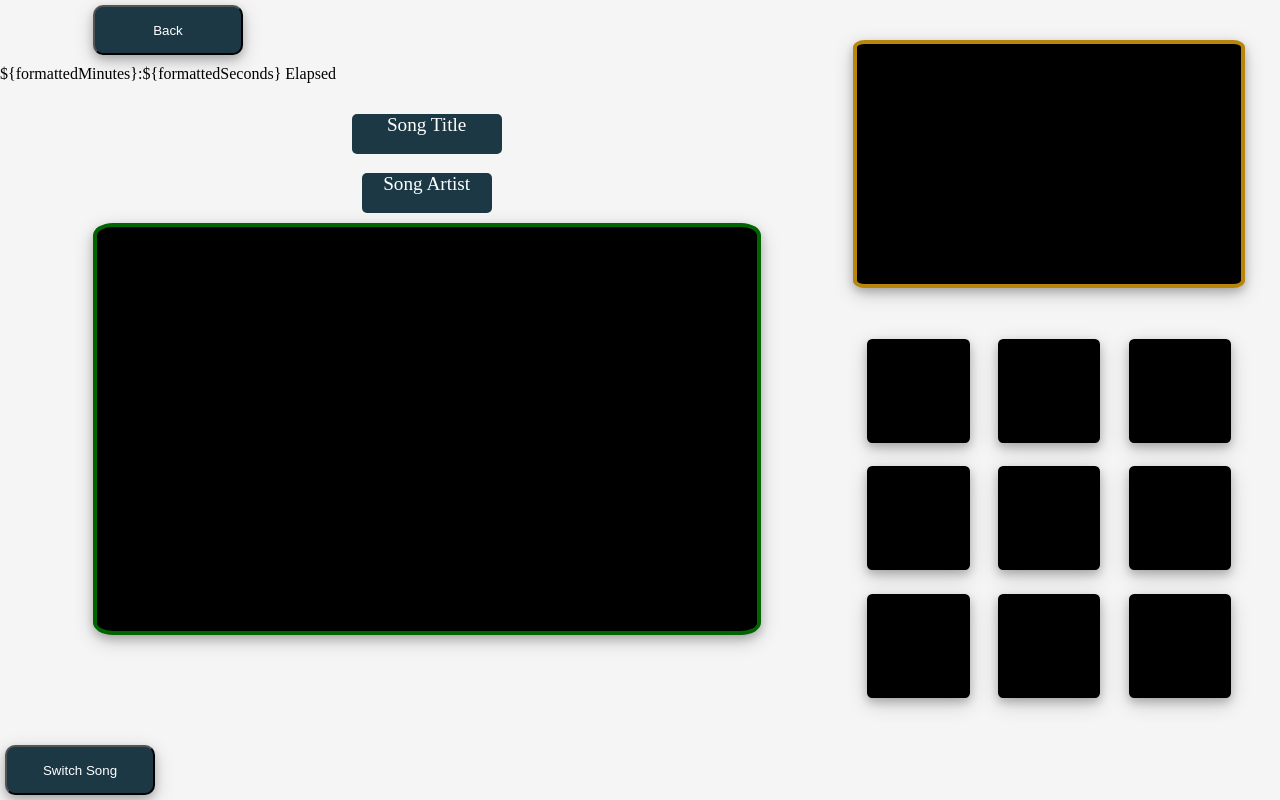
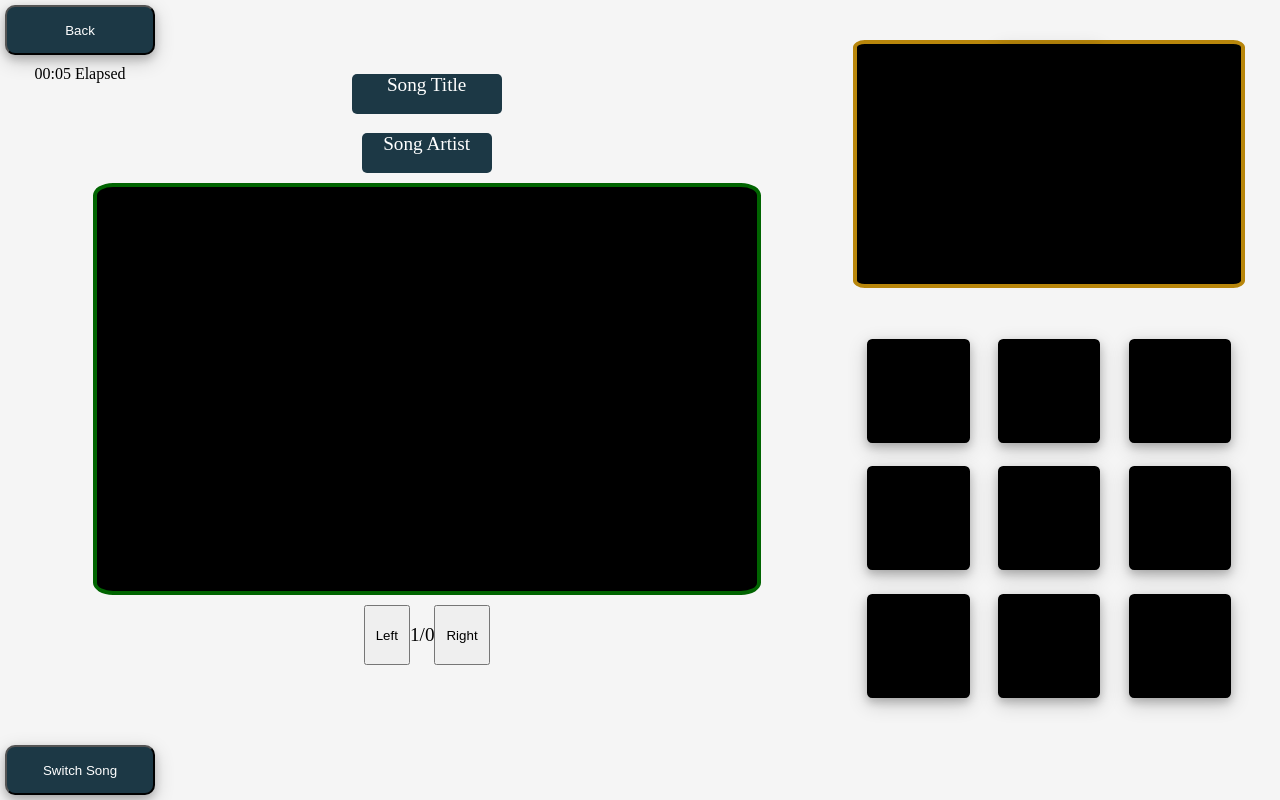
Before and after one commit to MasterTemple/CSCI-450-Group-Project, a SvelteKit app: page /PresenterView in a window 1280 px wide. Built offline with nearby package versions, Linux system fonts and the light colour scheme.

Commit message:
Updated slide previews and added a slide counter & timer

```diff
--- a/src/routes/PresenterView/+page.svelte
+++ b/src/routes/PresenterView/+page.svelte
@@ -1,9 +1,10 @@
 <script>
 	import { onMount } from "svelte";
-	import { getLyricData, max, min, setWindowFullscreen } from "../functions";
+	import { getLyricData, setWindowFullscreen } from "../functions";
 	import { currentSlideIndex, lyricsBySlide } from "../stores";
-	import LeftColumn from "/home/dgmastertemple/Documents/GitHub/CSCI-450-Group-Project/src/routes/PresenterView/LeftColumn.svelte";
-	import RightColumn from "/home/dgmastertemple/Documents/GitHub/CSCI-450-Group-Project/src/routes/PresenterView/RightColumn.svelte";
+	import LeftColumn from "./LeftColumn.svelte";
+	import RightColumn from "./RightColumn.svelte";
+
 	const bc = new BroadcastChannel("lyric_of_lyrics");
 
 	bc.onmessage = (event) => {
@@ -17,36 +18,11 @@
 		}
 	};
 
-	currentSlideIndex.subscribe((newIndex) => {
-		if ($currentSlideIndex < 0) return;
-		if (!$lyricsBySlide[newIndex]) return;
-		console.log({ lyrics: $lyricsBySlide[newIndex], newIndex });
-		bc.postMessage({
-			msg: "setLyrics",
-			lyrics: $lyricsBySlide[newIndex],
-		});
+	onMount(() => {
+		//lyricsBySlide.set(getLyricData());
+
 	});
 
-	function onKey(key) {
-		// right arrow: advance slide
-		if (key == "ArrowRight") {
-			// currentSlideIndex.update((i) => i + 1);
-			currentSlideIndex.set(
-				min($lyricsBySlide.length, $currentSlideIndex + 1),
-			);
-		}
-		// left arrow: retreat slide
-		else if (key == "ArrowLeft") {
-			// currentSlideIndex.update((i) => i - 1);
-			currentSlideIndex.set(max(0, $currentSlideIndex - 1));
-		}
-	}
-
-	onMount(() => {
-		lyricsBySlide.set(getLyricData());
-
-		document.addEventListener("keydown", (event) => onKey(event.key));
-	});
 </script>
 
 <div id="row">
--- a/src/routes/PresenterView/LeftColumn.svelte
+++ b/src/routes/PresenterView/LeftColumn.svelte
@@ -1,38 +1,30 @@
 <script>
     import { onMount } from 'svelte';
+    import { writable } from 'svelte/store';
+	import { max, min } from "../functions";
     import { color,
              lyricsBySlide,
-             titleSlide,
              textColor,
              backgroundColor,
              fontSize,
-             fontFamily
+             fontFamily,
+             currentSlideIndex,
+             rawClipboardContents,
+             lines,
+             breakIndexes,
+             dividerList
             } from '../stores.js';
+    import Slides from './Slides.svelte';
 
-    function displaySlide(){
-        var lyrics = document.createElement('p');
-
-        for(let i = 0; i < lyricsBySlide.size(); i++){
-            for(let j = 0; j < lyricsBySlide[i].size(); j++){
-                var lyricsByLine = document.createTextNode(lyricsBySlide[i][j]);
-                lyrics.appendChild(lyricsByLine);
-                document.LeftColumn.appendChild(lyrics);
-            }
-        }
-        console.log(lyrics);
-    }
-
-    function formatTime(minutes, seconds){
-        let formattedMinutes = String(minutes).padStart(2, '0');
-        let formattedSeconds = String(seconds).padStart(2, '0');
-        let formattedTime = "${formattedMinutes}:${formattedSeconds}";
-        return formattedTime;
-    }
+    const bc = new BroadcastChannel("lyric_of_lyrics");
+    const lyrics = writable([]);
+	let slideCounter = writable(0);
 
     function getElapsedTime(){
         var startTime = new Date();
 
-        var updateDisplay = setInterval(function () {
+        //setInterval calls this function every second to update timer
+        var updateTimer = setInterval(function () {
             var currentTime = new Date();
 
             var timeDifference = currentTime - startTime;
@@ -42,24 +34,100 @@
             var minutes = Math.floor(totalSeconds / 60);
             var seconds = Math.floor(totalSeconds % 60);
 
+            //Format time to display as "MM:SS"
+            let formattedMinutes = String(minutes).padStart(2, '0');
+            let formattedSeconds = String(seconds).padStart(2, '0');
+
             var elapsedTimeElement = document.getElementById("elapsedTime");
-            elapsedTimeElement.textContent = "" + formatTime(minutes, seconds) + " Elapsed";
-            console.log("" + formatTime(minutes, seconds) + " Elapsed")
+            elapsedTimeElement.textContent = "" + formattedMinutes + ":" + formattedSeconds + " Elapsed";
         }, 1000)
 
-        return updateDisplay;
+        return updateTimer;
     }
 
+	currentSlideIndex.subscribe((newIndex) => {
+		if ($currentSlideIndex < 0) return;
+		if (!$lyricsBySlide[newIndex]) return;
+		lyrics.set($lyricsBySlide[newIndex]);
+		console.log({ lyrics: $lyricsBySlide[newIndex], newIndex });
+		bc.postMessage({
+			msg: "setLyrics",
+			lyrics: $lyricsBySlide[newIndex],
+		});
+	});
 
+    bc.onmessage = (event) => {
+		if (event.data.msg == "setLyrics") {
+			console.log({ data: event.data });
+			lyrics.set([...event.data.lyrics]);
+		}
+	};
+
+	function onKey(key) {
+		// right arrow: advance slide
+		if (key == "ArrowRight") {
+			// currentSlideIndex.update((i) => i + 1);
+			currentSlideIndex.set(
+				min(lyricsBySlide.length, $currentSlideIndex + 1),
+			);
+		}
+		// left arrow: retreat slide
+		else if (key == "ArrowLeft") {
+			// currentSlideIndex.update((i) => i - 1);
+			currentSlideIndex.set(max(0, $currentSlideIndex - 1));
+		}
+	}
+
+	function slideRight(){
+		currentSlideIndex.set(
+			min($lyricsBySlide.length, $currentSlideIndex + 1)
+		);
+	}
+
+	function slideLeft(){
+		currentSlideIndex.set(max(0, $currentSlideIndex - 1));
+	}
+
+	const RESERVED_KEYS = ["ArrowRight", "ArrowLeft", "Escape"];
 
     onMount(() => {
+		slideCounter = 0;
+		slideCounter = $lyricsBySlide.length;
+
         //Send user back to editor page when ESC key is pressed
         window.addEventListener("keyup", function(e){ if(e.key=== 'Escape' || e.keyCode == 27) this.window.location.assign("../");}, false);
+		document.addEventListener("keydown", (event) => {
+			if (RESERVED_KEYS.includes(event.key)) {
+				event.preventDefault();
+				// bc.postMessage({ msg: "sendKey", key: event.key });
+				onKey(event.key);
+			}
+		});
+
+		const rightBtn = document.getElementById("slideRight");
+		rightBtn.addEventListener("click", slideRight);
+		const leftBtn = document.getElementById("slideLeft");
+		leftBtn.addEventListener("click", slideLeft);
+
+        //Start timer
         var updateDisplay = getElapsedTime();
+
+        // load data
+		const savedCurrentSong = JSON.parse(
+			localStorage.getItem("currentSong"),
+		);
+
+		if (savedCurrentSong) {
+			rawClipboardContents.set(savedCurrentSong["rawClipboardContents"]);
+			lines.set(savedCurrentSong["lines"]);
+			breakIndexes.set(savedCurrentSong["breakIndexes"]);
+			dividerList.set(savedCurrentSong["dividerList"]);
+			lyricsBySlide.set(savedCurrentSong["lyricsBySlide"]);
+		}
+		// setTimeout(() => currentSlideIndex.set(0), 500);
+		// currentSlideIndex.set(0);
     });
-    setTimeout(() => {
 
-    }, 10000);
 
 </script>
 
@@ -68,7 +136,7 @@
         <button id="backButton" style="--color: {color.darkBlue}">Back</button>
     </a>
 
-    <div id="elapsedTime"/>
+    <div id="elapsedTime" style="--color: {color.black}"/>
 </div>
 <button id="switchSong" style="--color: {color.darkBlue}">Switch Song</button>
 
@@ -83,9 +151,19 @@
 	</div>
 
 
-    <div id="currentSlide" onload="displaySlide()" style="background-color: {$backgroundColor}; color: {$textColor}; font-family: {$fontFamily}; font-size: {$fontSize} ">
+    <div id="currentSlide" style="background-color: {$backgroundColor}; color: {$textColor}; font-family: {$fontFamily}; font-size: {$fontSize} ">
+        <Slides lyrics = {lyrics}/>
+    </div>
 
-    </div>
+	<div id="slideControlStack">
+		<button id = "slideLeft">Left</button>
+
+		<div id="slideCounter" style="--color: {color.black}">
+			<p>{$currentSlideIndex+1}/{slideCounter}</p>
+		</div>
+
+		<button id = "slideRight">Right</button>
+	</div>
 </div>
 
 <style>
@@ -97,7 +175,6 @@
         text-align: center;
     }
     #backButton {
-
         margin: 5px;
         border-radius: 10px;
         height: 50px;
@@ -108,7 +185,7 @@
     }
 
     #elapsedTime {
-        color: black;
+        color: var(--color);
         margin-top: 5px;
     }
 
@@ -172,8 +249,28 @@
         height: 30vw;
         width: 50vw;
         padding: 10px;
-        margin: auto;
         background-color: lightblue;
-        box-shadow: 0 4px 8px 0 rgba(0, 0, 0, 0.2), 0 6px 20px 0 rgba(0, 0, 0, 0.19);
+		overflow: hidden;
         }
+
+	#slideControlStack{
+		display: flex;
+		flex-direction: row;
+		margin: auto;
+		padding: 10px;
+	}
+
+	#slideLeft {
+		padding: 10px;
+		cursor: pointer;
+	}
+
+	#slideRight {
+		padding: 10px;
+		cursor: pointer;
+	}
+
+	#slideCounter {
+		font-size:larger;
+	}
 </style>
--- a/src/routes/PresenterView/RightColumn.svelte
+++ b/src/routes/PresenterView/RightColumn.svelte
@@ -1,11 +1,32 @@
 <script>
+    import { onMount } from 'svelte';
+    import { writable } from 'svelte/store';
     import SlidePreview from "./SlidePreview.svelte";
-    import { backgroundColor } from "../stores";
+    import { backgroundColor,
+             lyricsBySlide,
+             currentSlideIndex } from "../stores";
+    import Slides from "./Slides.svelte";
+
+    const lyrics = writable([]);
+    let nextSlideIndex = writable(0);
+
+    currentSlideIndex.subscribe((newIndex) => {
+		if ($currentSlideIndex < 0) return;
+		if (!$lyricsBySlide[newIndex]) return;
+        nextSlideIndex = newIndex + 1;
+        lyrics.set($lyricsBySlide[nextSlideIndex]);
+	});
+
+    onMount(() => {
+
+    });
+
+
 </script>
 
 <div id="previewStack">
     <div id="nextSlidePreview" style="background-color: {$backgroundColor}">
-
+        <Slides lyrics = {lyrics}/>
     </div>
     <div id="allSlides">
         <SlidePreview/>
@@ -25,6 +46,6 @@
         height: 30vh;
         width: 30vw;
         background-color: lightblue;
-        box-shadow: 0 4px 8px 0 rgba(0, 0, 0, 0.2), 0 6px 20px 0 rgba(0, 0, 0, 0.19);
+        text-align: center;
     }
 </style>
--- a/src/routes/PresenterView/SlidePreview.svelte
+++ b/src/routes/PresenterView/SlidePreview.svelte
@@ -1,20 +1,34 @@
 <script>
-    import { color,
-             lyricsBySlide,
-             backgroundColor } from '../stores.js';
+    import { onMount } from 'svelte';
+    import { writable } from 'svelte/store';
+    import { lyricsBySlide,
+             currentSlideIndex } from '../stores.js';
     import Slides from './Slides.svelte';
+
+    const lyrics = writable([]);
+
+    currentSlideIndex.subscribe((newIndex) => {
+		if ($currentSlideIndex < 0) return;
+		if (!$lyricsBySlide[newIndex]) return;
+		lyrics.set($lyricsBySlide[newIndex]);
+	});
+
+    onMount(() => {
+        currentSlideIndex.set(-1);
+		currentSlideIndex.set(0);
+    });
 </script>
 
 <div id = "column">
     <div id="row">
-        <Slides/>
-        <Slides/>
-        <Slides/>
+        <Slides lyrics={lyrics}/>
+        <Slides />
+        <Slides />
     </div>
     <div id="row">
-        <Slides/>
-        <Slides/>
-        <Slides/>
+        <Slides />
+        <Slides />
+        <Slides />
     </div>
     <div id="row">
         <Slides/>
--- a/src/routes/PresenterView/Slides.svelte
+++ b/src/routes/PresenterView/Slides.svelte
@@ -1,10 +1,20 @@
 <script>
-    import { color,
-             lyricsBySlide,
-             backgroundColor } from '../stores.js';
+    import { writable } from 'svelte/store';
+    import { backgroundColor,
+             textColor,
+             fontFamily,
+             fontSize } from '../stores.js';
+
+    export let lyrics = writable([]);
 </script>
 
-<button id="slide" style = "background-color: {$backgroundColor};"></button>
+<button id="slide" style = "background-color: {$backgroundColor}; color: {$textColor}; font-family: {$fontFamily}; font-size:{fontSize}">
+    <p id="lyrics">
+        {#each $lyrics as line}
+            <p>{line}</p>
+        {/each}
+    </p>
+</button>
 
 <style>
     #slide {
@@ -15,5 +25,6 @@
         border-radius: 5%;
         margin: auto;
         box-shadow: 0 4px 8px 0 rgba(0, 0, 0, 0.2), 0 6px 20px 0 rgba(0, 0, 0, 0.19);
+        cursor: pointer;
     }
 </style>
```
Also changed, not shown: static/backButton.png (added), static/forwardButton.png (added).
